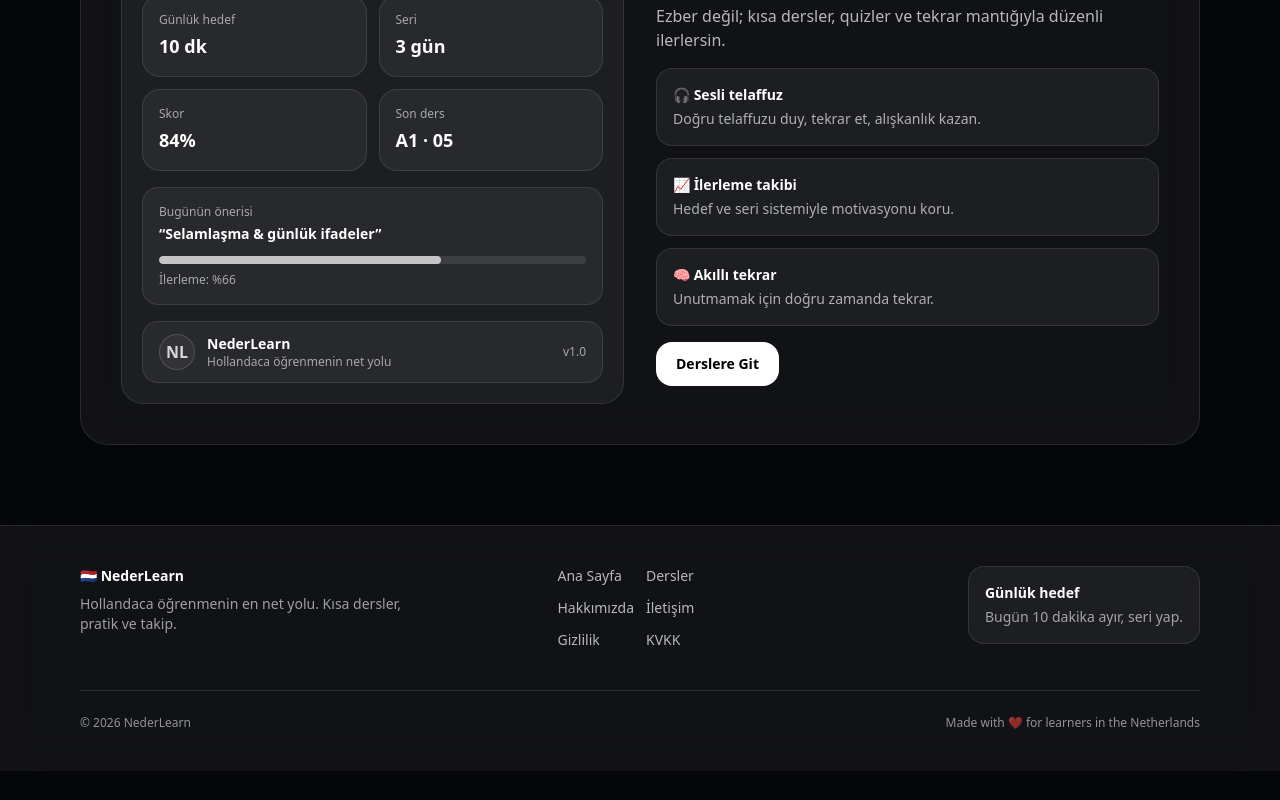
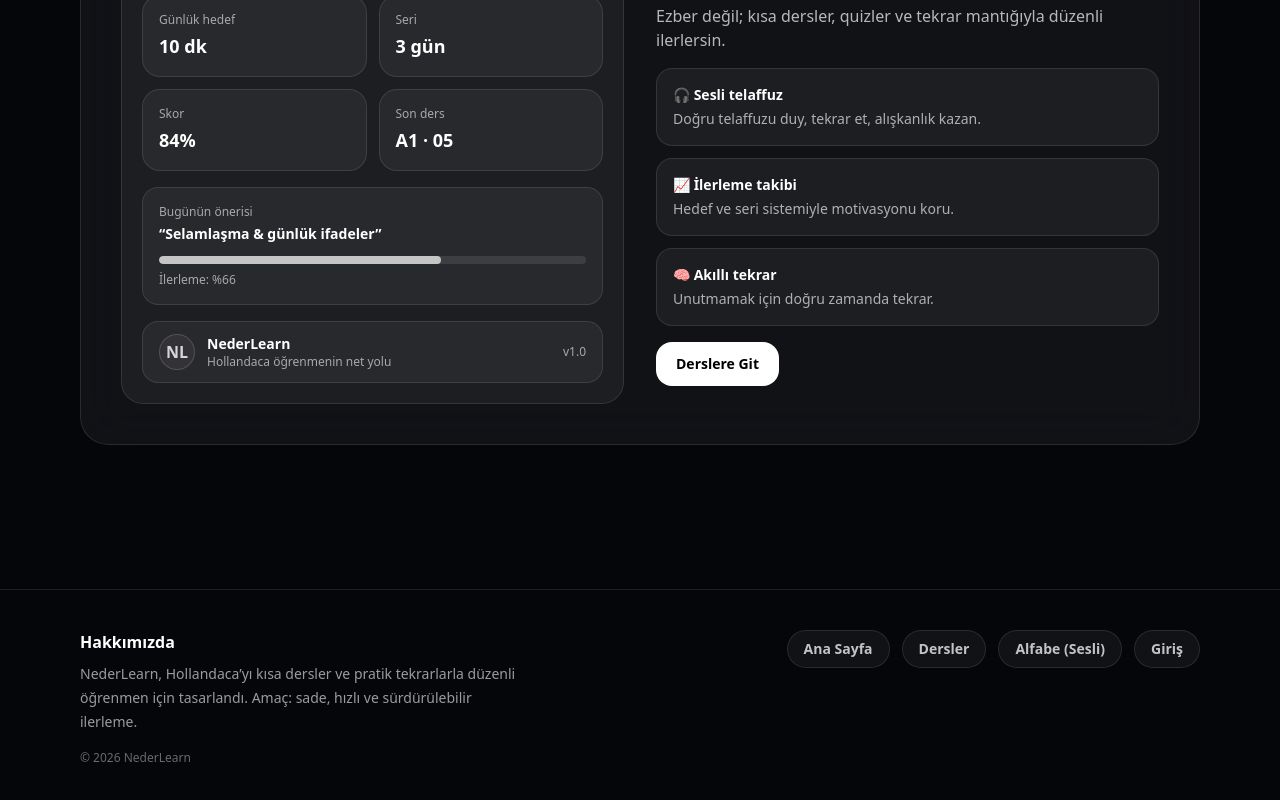
Before and after one commit to cosmuslum/nextjs-boilerplate, a Next.js app: page / in a window 1280 px wide. Shown: the part 1300-2100 px from the top of the page. Before the commit the page ends 2071 px from the top, so only its background shows below. Built offline with nearby package versions, Linux system fonts and the light colour scheme.

Commit message:
Update Footer.jsx

```diff
--- a/components/Footer.jsx
+++ b/components/Footer.jsx
@@ -1,39 +1,41 @@
 export default function Footer() {
   return (
-    <footer className="relative border-t border-white/10 bg-white/5 backdrop-blur-xl">
+    <footer className="mt-16 border-t border-white/10">
       <div className="mx-auto max-w-6xl px-4 py-10">
-        <div className="grid gap-8 md:grid-cols-3 md:items-start">
-          <div>
-            <div className="text-sm font-semibold">🇳🇱 NederLearn</div>
-            <p className="mt-2 text-sm text-white/60">
-              Hollandaca öğrenmenin en net yolu. Kısa dersler, pratik ve takip.
+        <div className="grid gap-8 md:grid-cols-2 md:items-start">
+          {/* Left: About (solda, tek blok) */}
+          <div className="space-y-2">
+            <div className="text-base font-semibold text-white">Hakkımızda</div>
+            <p className="text-sm leading-6 text-white/60 max-w-md">
+              NederLearn, Hollandaca’yı kısa dersler ve pratik tekrarlarla
+              düzenli öğrenmen için tasarlandı. Amaç: sade, hızlı ve
+              sürdürülebilir ilerleme.
             </p>
+            <div className="pt-2 text-xs text-white/40">
+              © {new Date().getFullYear()} NederLearn
+            </div>
           </div>
 
-          <div className="grid grid-cols-2 gap-3 text-sm text-white/70 md:justify-self-center">
-            <a className="hover:text-white" href="/">Ana Sayfa</a>
-            <a className="hover:text-white" href="/dersler">Dersler</a>
-            <a className="hover:text-white" href="#">Hakkımızda</a>
-            <a className="hover:text-white" href="#">İletişim</a>
-            <a className="hover:text-white" href="#">Gizlilik</a>
-            <a className="hover:text-white" href="#">KVKK</a>
+          {/* Right: Links (yan yana / düzenli) */}
+          <div className="flex flex-wrap items-center justify-start gap-3 md:justify-end">
+            <FooterLink href="/">Ana Sayfa</FooterLink>
+            <FooterLink href="/dersler">Dersler</FooterLink>
+            <FooterLink href="/alfabe">Alfabe (Sesli)</FooterLink>
+            <FooterLink href="/giris">Giriş</FooterLink>
           </div>
-
-          <div className="md:justify-self-end">
-            <div className="rounded-2xl border border-white/10 bg-white/5 p-4">
-              <div className="text-sm font-semibold">Günlük hedef</div>
-              <p className="mt-1 text-sm text-white/60">
-                Bugün 10 dakika ayır, seri yap.
-              </p>
-            </div>
-          </div>
-        </div>
-
-        <div className="mt-10 flex flex-col gap-2 border-t border-white/10 pt-6 text-xs text-white/55 md:flex-row md:items-center md:justify-between">
-          <div>© {new Date().getFullYear()} NederLearn</div>
-          <div>Made with ❤️ for learners in the Netherlands</div>
         </div>
       </div>
     </footer>
   );
 }
+
+function FooterLink({ href, children }) {
+  return (
+    <a
+      href={href}
+      className="rounded-full border border-white/10 bg-white/5 px-4 py-2 text-sm font-semibold text-white/75 hover:bg-white/10 transition"
+    >
+      {children}
+    </a>
+  );
+}
```
